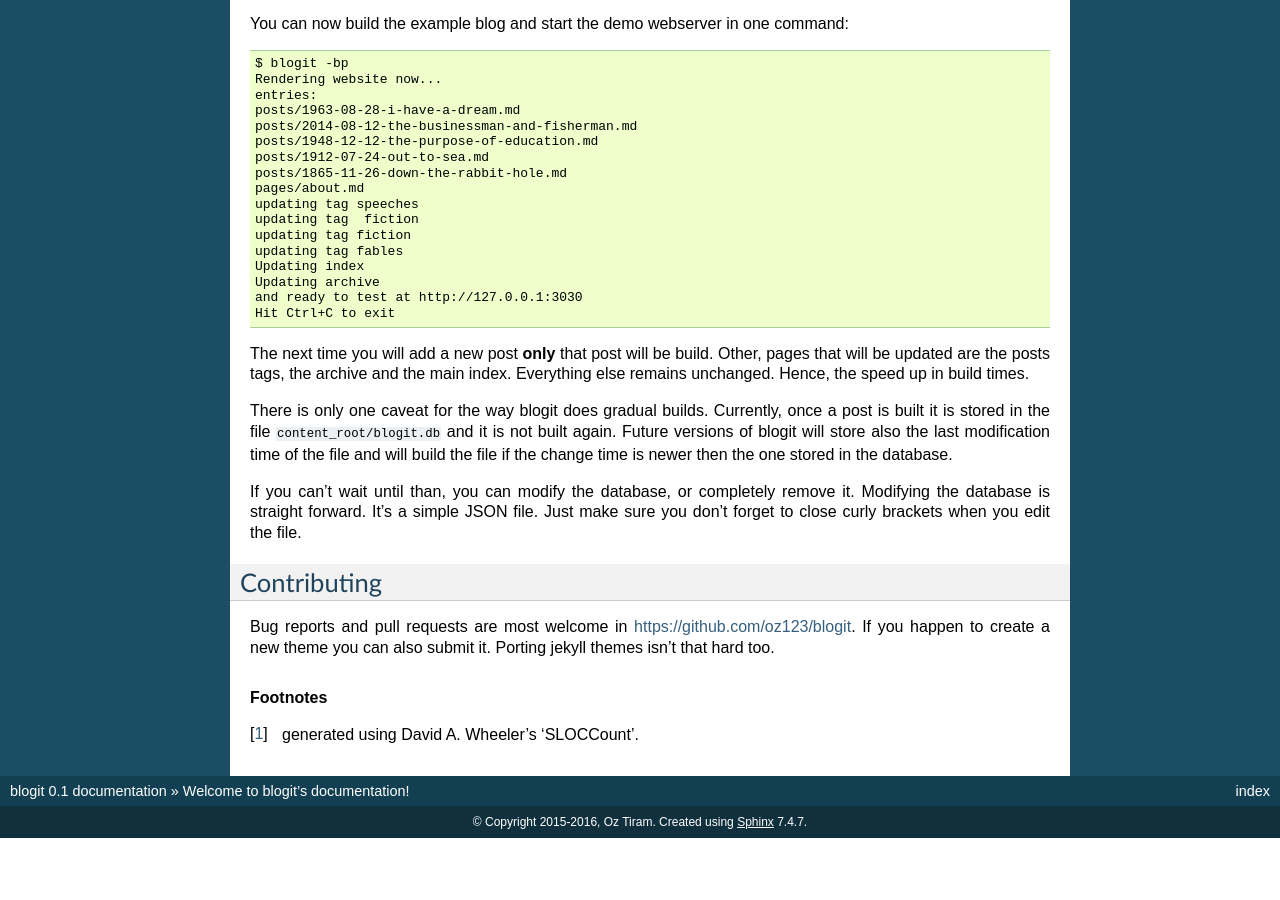
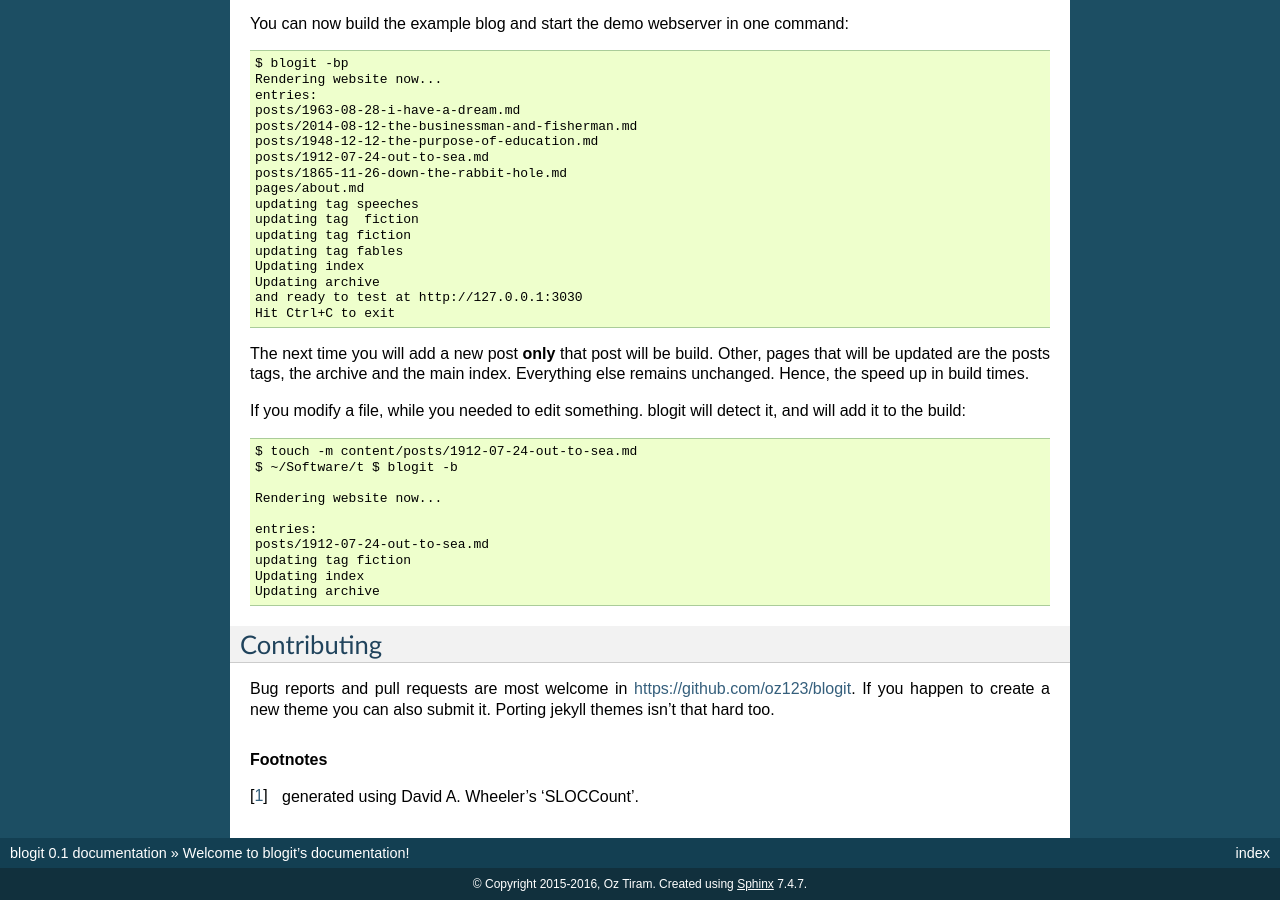
Before and after one commit to oz123/blogit, a Sphinx documentation site: the page built from docs/source/index.rst, in a window 1280 px wide and 900 px high, scrolled down 2467 px. Built offline with Sphinx 7.4.7, drawn with Linux system fonts in a browser that asks for light colours; before the commit the page ends 3305 px from its top, so only the background shows below that.

Commit message:
Update documentation

```diff
--- a/docs/source/index.rst
+++ b/docs/source/index.rst
@@ -180,15 +180,20 @@ The next time you will add a new post **only** that post will be build. Other,
 pages that will be updated are the posts tags, the archive and the main index.
 Everything else remains unchanged. Hence, the speed up in build times.
 
-There is only one caveat for the way blogit does gradual builds. Currently,
-once a post is built it is stored in the file ``content_root/blogit.db`` and
-it is not built again. Future versions of blogit will store also the last
-modification time of the file and will build the file if the change time is
-newer then the one stored in the database.
+If you modify a file, while you needed to edit something. blogit will detect it,
+and will add it to the build::
 
-If you can't wait until than, you can modify the database, or completely remove
-it. Modifying the database is straight forward. It's a simple JSON file. Just
-make sure you don't forget to close curly brackets when you edit the file.
+    $ touch -m content/posts/1912-07-24-out-to-sea.md
+    $ ~/Software/t $ blogit -b
+
+    Rendering website now...
+
+    entries:
+    posts/1912-07-24-out-to-sea.md
+    updating tag fiction
+    Updating index
+    Updating archive
+
 
 Contributing
 ^^^^^^^^^^^^
```
